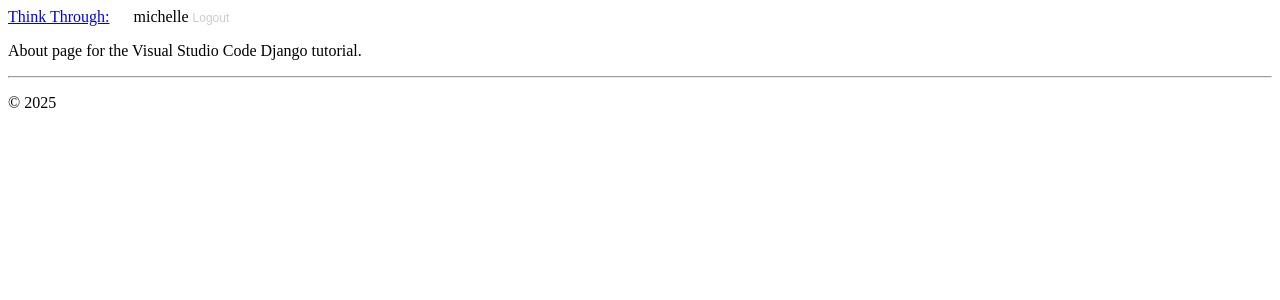
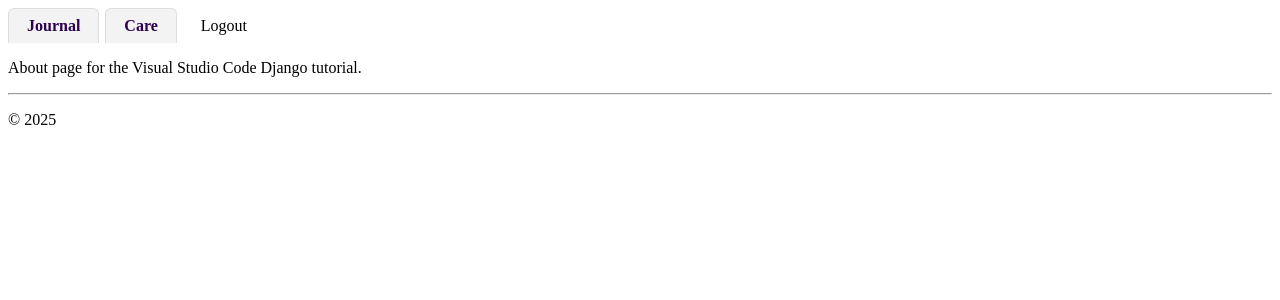
Before and after one commit to Dave-Perkins/learn_django, a Django app: page /about/ in a window 1280 px wide. Shown: the top 300 px of the page. Run offline with Django 5.2, Linux system fonts and the light colour scheme; a user stored in the database is signed in.

Commit message:
Got tabs up and running.

```diff
--- a/hello/models.py
+++ b/hello/models.py
@@ -1,3 +1,14 @@
+
+from django.db import models
+
+
+class CareMessage(models.Model):
+    user = models.OneToOneField('hello.CustomUser', on_delete=models.CASCADE, related_name='care_message')
+    message = models.TextField(blank=True)
+    updated_at = models.DateTimeField(auto_now=True)
+
+    def __str__(self):
+        return f"CareMessage for {self.user.username if self.user else 'Unknown'}"
 
 from django.db import models
 from django.contrib.auth.models import AbstractUser
--- a/hello/templates/hello/layout.html
+++ b/hello/templates/hello/layout.html
@@ -9,18 +9,81 @@
 </head>
 
 <body>
+
+
+
 <div class="navbar">
-    <a href="{% url 'home' %}" class="navbar-brand">Think Through:</a>
-    {# <a href="{% url 'log' %}" class="navbar-item">Log Message</a> #}
     {% if user.is_authenticated %}
-        <span style="margin-left:20px;">{{ user.username }}</span>
-        <form action="{% url 'logout' %}" method="post" style="display:inline;" class="logout-form">
-            {% csrf_token %}
-            <button type="submit" class="logout-btn" style="background:none; border:none; color:#cccccc; cursor:pointer; padding:0; font-size:12px;">Logout</button>
-        </form>
+        <div class="tabs" style="display:inline-block;">
+            <a href="{% url 'home' %}" class="tab{% if request.resolver_match.url_name == 'home' %} active-tab{% endif %}">Journal</a>
+            <a href="{% url 'care' %}" class="tab{% if request.resolver_match.url_name == 'care' %} active-tab{% endif %}">Care</a>
+            <form action="{% url 'logout' %}" method="post" style="display:inline; margin:0; padding:0;">
+                {% csrf_token %}
+                <button type="submit" class="tab logout-tab" style="background:none; border:none; color:inherit; cursor:pointer; font:inherit; padding:8px 18px; margin-left:0;">Logout</button>
+            </form>
+        </div>
     {% endif %}
+</div>
 
-</div>
+<style>
+.tabs .tab {
+    display: inline-block;
+    padding: 8px 18px;
+    margin-right: 2px;
+    background: #f3f3f3;
+    color: #2d014d;
+    border-radius: 6px 6px 0 0;
+    text-decoration: none;
+    font-weight: 600;
+    border: 1px solid #ddd;
+    border-bottom: none;
+    transition: background 0.2s;
+}
+.tabs .tab:hover, .tabs .tab.active-tab {
+    background: #e6e6fa;
+    color: #000;
+}
+.tabs .logout-tab {
+    color: #b22222;
+    background: #fbeaea;
+    border: 1px solid #f5c2c2;
+    border-bottom: none;
+}
+.tabs .logout-tab:hover {
+    background: #f8d7da;
+    color: #a00;
+}
+</style>
+
+<style>
+.tabs .tab {
+    display: inline-block;
+    padding: 8px 18px;
+    margin-right: 2px;
+    background: #f3f3f3;
+    color: #2d014d;
+    border-radius: 6px 6px 0 0;
+    text-decoration: none;
+    font-weight: 600;
+    border: 1px solid #ddd;
+    border-bottom: none;
+    transition: background 0.2s;
+}
+.tabs .tab:hover, .tabs .tab.active-tab {
+    background: #e6e6fa;
+    color: #000;
+}
+.tabs .logout-tab {
+    color: #b22222;
+    background: #fbeaea;
+    border: 1px solid #f5c2c2;
+    border-bottom: none;
+}
+.tabs .logout-tab:hover {
+    background: #f8d7da;
+    color: #a00;
+}
+</style>
 
 <div class="body-content">
     {% block content %}
--- a/hello/urls.py
+++ b/hello/urls.py
@@ -3,7 +3,6 @@ from hello import views
 
 urlpatterns = [
     path("", views.home, name="home"),
-    path("admin/user/<int:user_id>/", views.admin_user_detail, name="admin_user_detail"),
     path("admin/user/<int:user_id>/", views.admin_user_detail, name="admin_user_detail"),
     path("hello/<name>", views.hello_there, name="hello_there"),
     path("about/", views.about, name="about"),
@@ -12,4 +11,5 @@ urlpatterns = [
     path("comment/<int:post_id>/add/", views.add_comment, name="add_comment"),
     path("register/", views.register, name="register"),
     path("message/<int:message_id>/edit/", views.edit_message, name="edit_message"),
+    path("care/", views.care, name="care"),
 ]
--- a/hello/views.py
+++ b/hello/views.py
@@ -1,3 +1,42 @@
+from django.contrib.auth.decorators import login_required
+from .models import CareMessage
+from .forms import CareMessageForm
+
+
+
+
+# REMOVE ALL DUPLICATE DEFINITIONS OF THE CARE VIEW
+
+
+# Remove all duplicate care view definitions
+
+@login_required
+def care(request):
+    user = request.user
+    confirmation = False
+    from django.db import IntegrityError
+    try:
+        care_message, _ = CareMessage.objects.get_or_create(user=user)
+    except IntegrityError:
+        # If there are multiple CareMessages for a user, clean up and use the first
+        CareMessage.objects.filter(user=user).exclude(pk=CareMessage.objects.filter(user=user).first().pk).delete()
+        care_message = CareMessage.objects.filter(user=user).first()
+    if request.method == 'POST':
+        new_message = request.POST.get('message', '')
+        care_message.message = new_message
+        care_message.save()
+        confirmation = True
+        # After saving, redirect to GET to avoid form resubmission and ensure the latest value is shown
+        return redirect('care')
+    return render(request, 'hello/care.html', {
+        'message': care_message.message,
+        'confirmation': confirmation
+    })
+from django.contrib.auth.decorators import login_required
+
+# ... (other imports and views)
+
+
 
 from django.contrib.auth.decorators import login_required
 from django.contrib.auth import get_user_model
```
Also changed, not shown: hello/forms.py (+10 -0 lines), hello/templates/hello/care.html (added, +14 -0 lines), hello/migrations/0003_caremessage.py (added), hello/migrations/0004_caremessage_onetoone.py (added).
